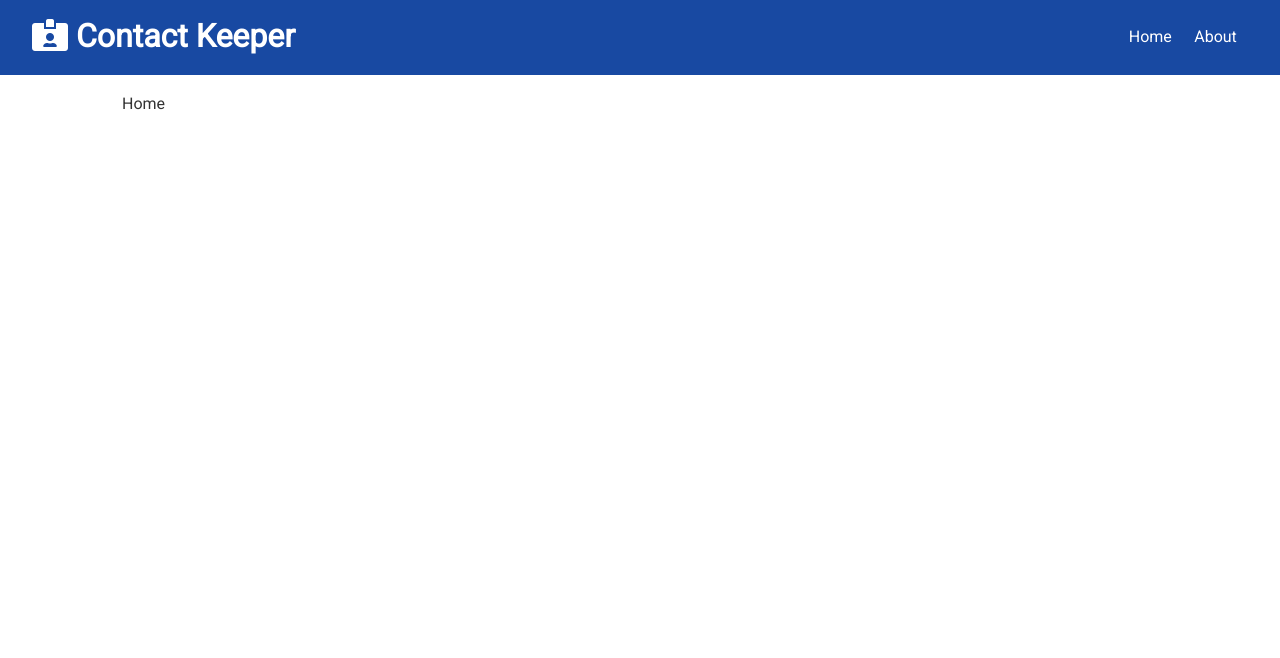
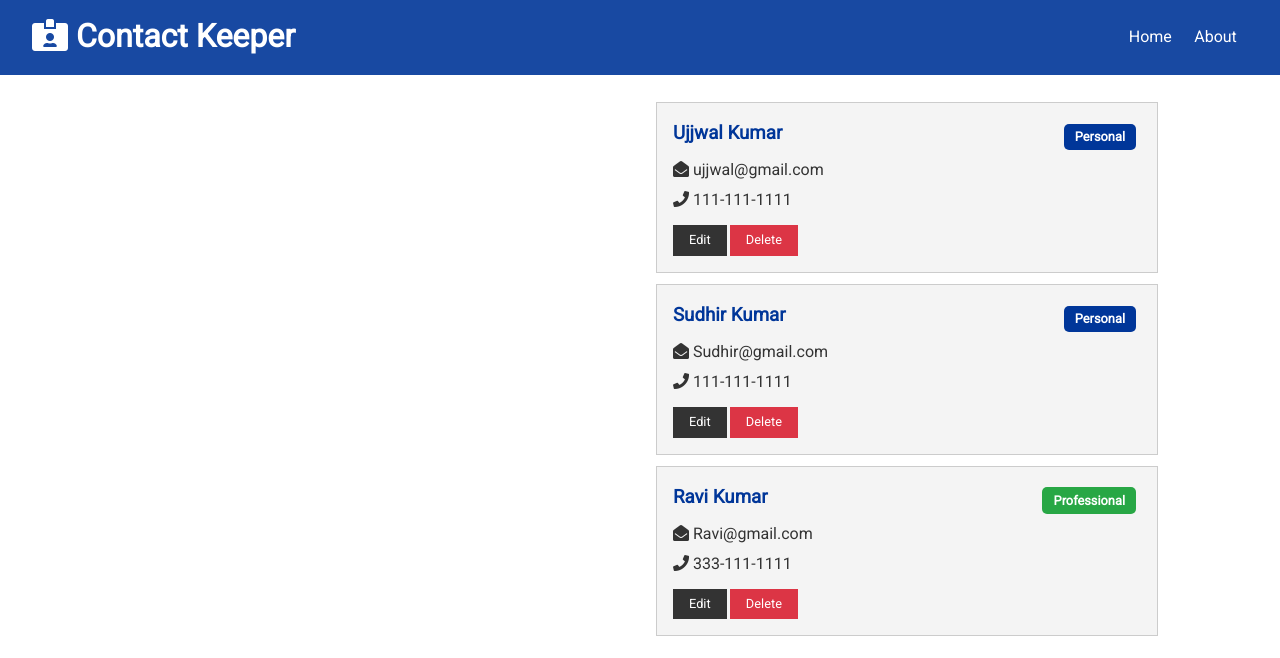
Before and after one commit to Ujjawal0619/ContactKeeper, a React (Create React App) app in the folder client/: page / in a window 1280 px wide. Shown: the top 658 px of the page. Built offline with nearby package versions, Linux system fonts and the light colour scheme.

Commit message:
Contact and ContactItem component done

```diff
--- /dev/null
+++ b/client/src/components/contacts/ContactItem.js
@@ -0,0 +1,44 @@
+import React from "react";
+import PropTypes from "prop-types";
+
+const ContactItem = ({ contact }) => {
+  const { id, name, email, phone, type } = contact;
+  return (
+    <div className="card bg-light">
+      <h3 className="text-primary text-left">
+        {name}{" "}
+        <span
+          style={{ float: "right" }}
+          className={
+            "badge " +
+            (type === "professional" ? "badge-success" : "badge-primary")
+          }
+        >
+          {type.charAt(0).toUpperCase() + type.slice(1)}
+        </span>
+      </h3>
+      <ul className="list">
+        {email && (
+          <li>
+            <i className="fas fa-envelope-open" /> {email}
+          </li>
+        )}
+        {phone && (
+          <li>
+            <i className="fas fa-phone" /> {phone}
+          </li>
+        )}
+      </ul>
+      <p>
+        <buttone className="btn btn-dark btn-sm">Edit</buttone>
+        <buttone className="btn btn-danger btn-sm">Delete</buttone>
+      </p>
+    </div>
+  );
+};
+
+ContactItem.propTypes = {
+  contact: PropTypes.object.isRequired,
+};
+
+export default ContactItem;
--- /dev/null
+++ b/client/src/components/contacts/Contacts.js
@@ -0,0 +1,18 @@
+import React, { useContext } from "react";
+import ContactItem from "./ContactItem";
+import ContactContext from "../../context/contact/contactContext";
+
+const Contacts = () => {
+  const contactContext = useContext(ContactContext);
+
+  const { contacts } = contactContext;
+  return (
+    <>
+      {contacts.map((contact) => (
+        <ContactItem key={contact.id} contact={contact} />
+      ))}
+    </>
+  );
+};
+
+export default Contacts;
--- a/client/src/components/pages/Home.js
+++ b/client/src/components/pages/Home.js
@@ -1,7 +1,15 @@
 import React from "react";
+import Contacts from "../contacts/Contacts";
 
 const Home = () => {
-  return <div>Home</div>;
+  return (
+    <div className="grid-2">
+      <div>{/* Contact form */}</div>
+      <div>
+        <Contacts />
+      </div>
+    </div>
+  );
 };
 
 export default Home;
--- a/client/src/context/contact/ContactState.js
+++ b/client/src/context/contact/ContactState.js
@@ -35,7 +35,7 @@
         name: "Ravi Kumar",
         email: "Ravi@gmail.com",
         phone: "333-111-1111",
-        type: "personal",
+        type: "professional",
       },
     ],
   };
```
Also changed, not shown: 1 other file (tests, documents, lock files or other folders).
